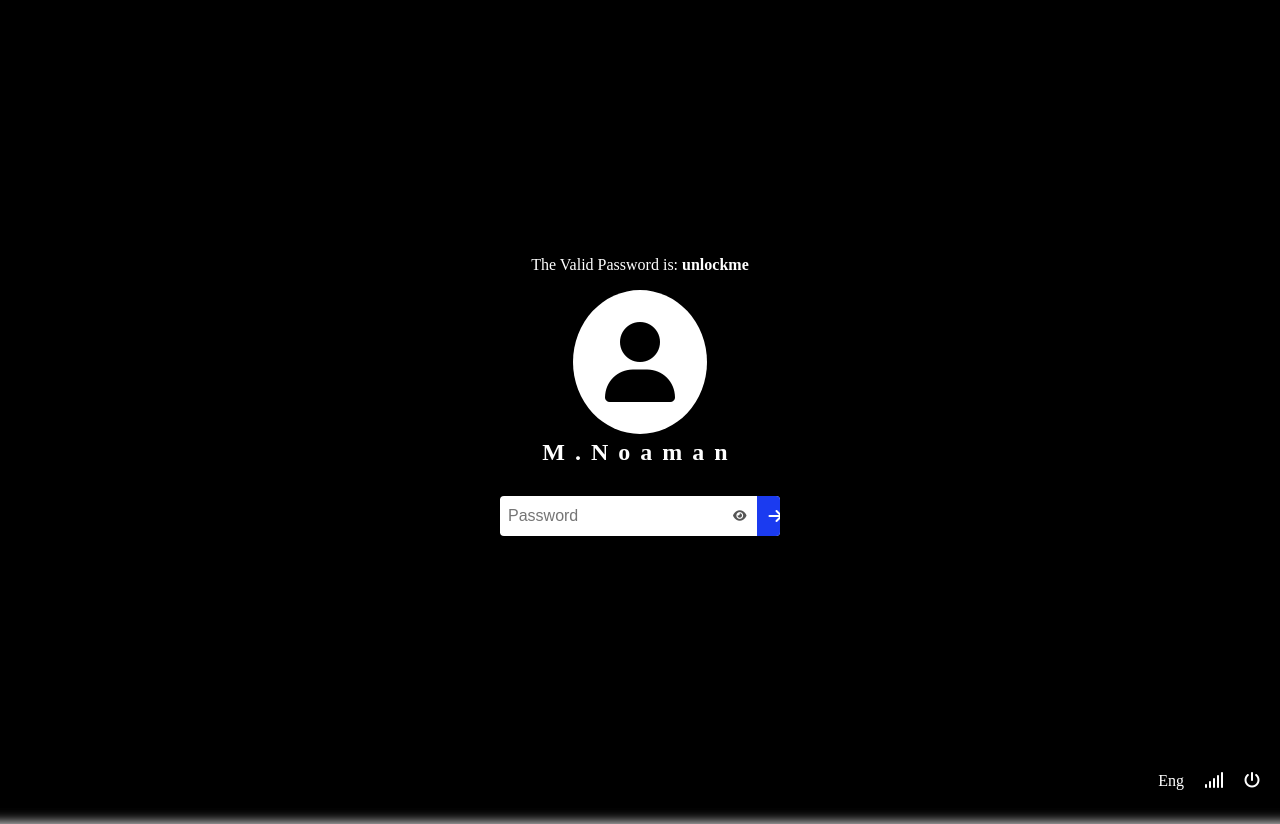
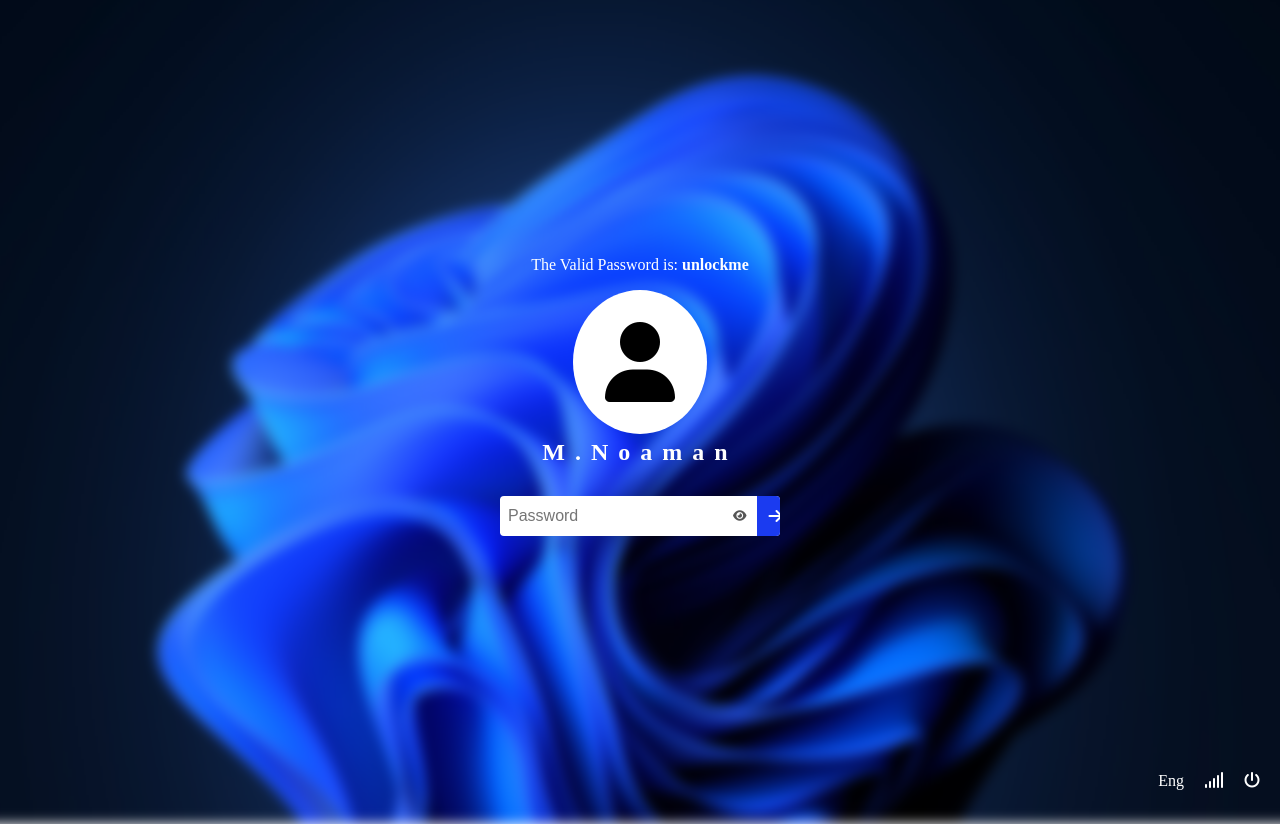
Before and after one commit to prinxnoami/Password-validation-windows-10-lock-screen-password, a plain HTML site: page index.html in a window 1280 px wide. Shown: the top 824 px of the page. Drawn offline with Linux system fonts and the light colour scheme; a web font is replaced by a local one.

Commit message:
Update index.html

```diff
--- a/index.html
+++ b/index.html
@@ -11,7 +11,7 @@
 <body>
     <div class="parent_container">
     <p class="par1">The Valid Password is: <b>unlockme</b></p>
-    <img src="images/windowspic.jpg" alt="" class="bg">
+    <img src="windowspic.jpg" alt="" class="bg">
     <div class="container">
         <i class="fa fa-user" aria-hidden="true"></i>
         <h2>M.Noaman</h2>
```
